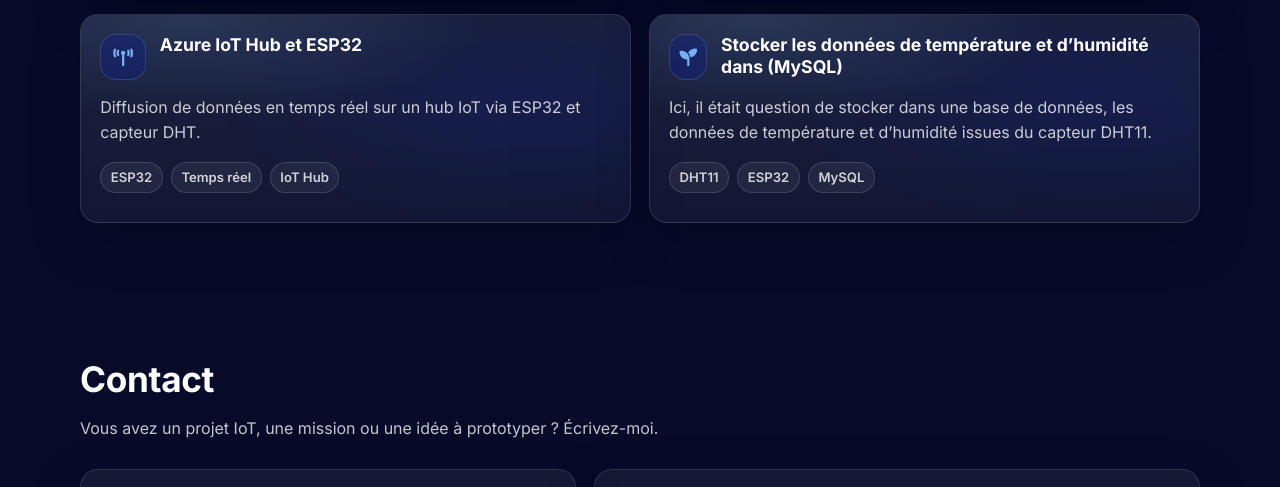
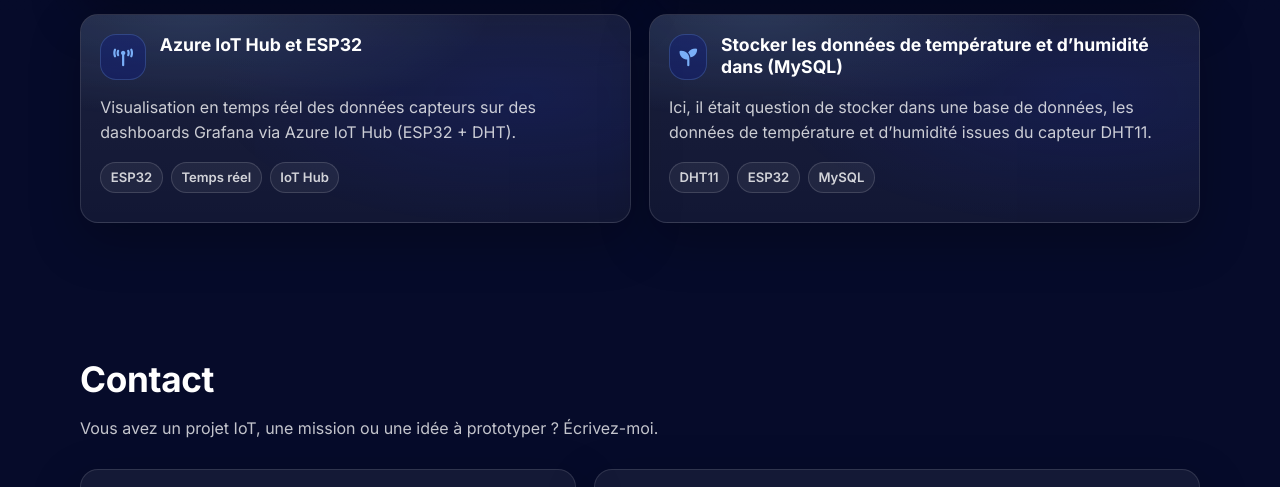
Before and after one commit to florln/portfolio, a plain HTML site: page index.html in a window 1280 px wide. Shown: the part 1429-1916 px from the top of the page. Drawn offline with Linux system fonts and the light colour scheme.

Commit message:
Update index.html

```diff
--- a/index.html
+++ b/index.html
@@ -140,7 +140,7 @@
               <div class="card__icon" aria-hidden="true"><i class="fa-solid fa-tower-broadcast"></i></div>
               <h3 class="card__title">Azure IoT Hub et ESP32</h3>
             </div>
-            <p class="card__text">Diffusion de données en temps réel sur un hub IoT via ESP32 et capteur DHT.</p>
+            <p class="card__text">Visualisation en temps réel des données capteurs sur des dashboards Grafana via Azure IoT Hub (ESP32 + DHT).</p>
             <div class="card__meta">
               <span class="chip">ESP32</span>
               <span class="chip">Temps réel</span>
```
